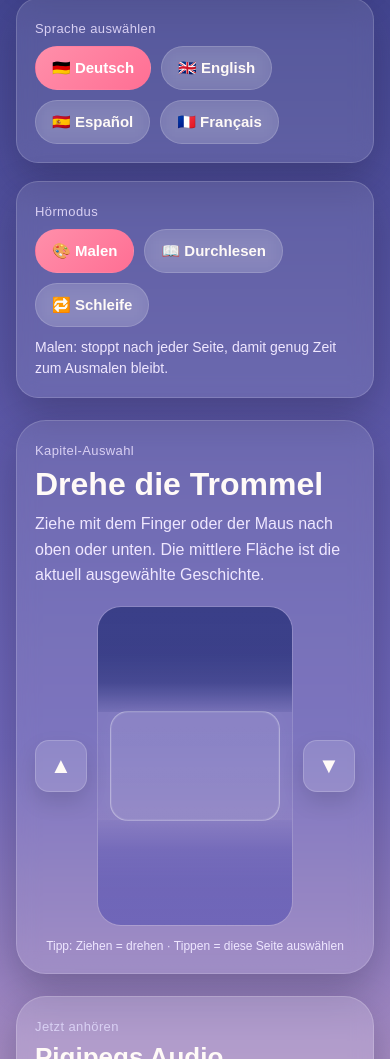
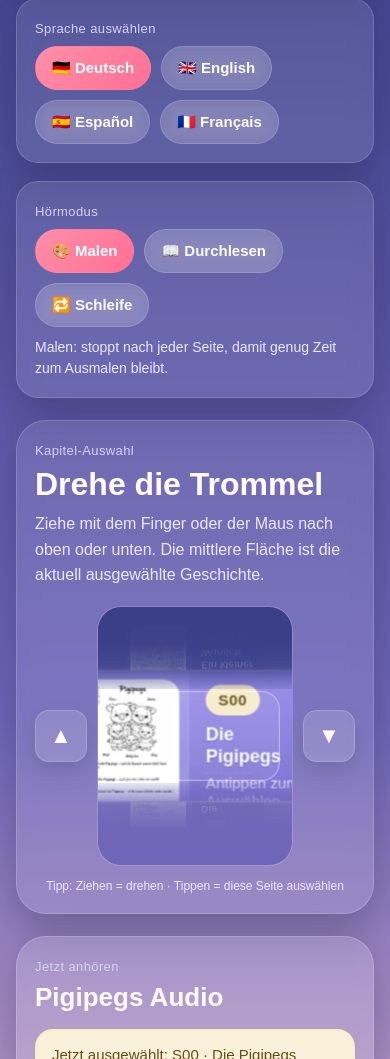
Before and after one commit to Pigipegs/pigipegs, a Jekyll site: the page book01/audio.html, which Jekyll copies as it is, in a window 390 px wide, cut to the strip 1181-2240 px from the top of the page. Built offline with Jekyll 4.4.1, drawn with Linux system fonts in a browser that asks for light colours; some of the changed text lies outside the part shown.

Commit message:
Update audio.html

```diff
--- a/book01/audio.html
+++ b/book01/audio.html
@@ -380,7 +380,7 @@
   position:absolute;
   left:0;
   right:0;
-  height:190px;
+  height:115px;
   z-index:4;
   pointer-events:none;
 }
@@ -712,19 +712,19 @@
   }
 
   .drum-wrap{
-    height:320px;
+    height:260px;
     border-radius:24px;
   }
 
   .drum-wrap::before,
   .drum-wrap::after{
-    height:105px;
+    height:82px;
   }
 
   .drum-center-line{
     left:12px;
     right:12px;
-    height:110px;
+    height:90px;
     border-radius:18px;
   }
 
```
Also changed, not shown: other parts of book01/audio.html (+5 -10 lines).
